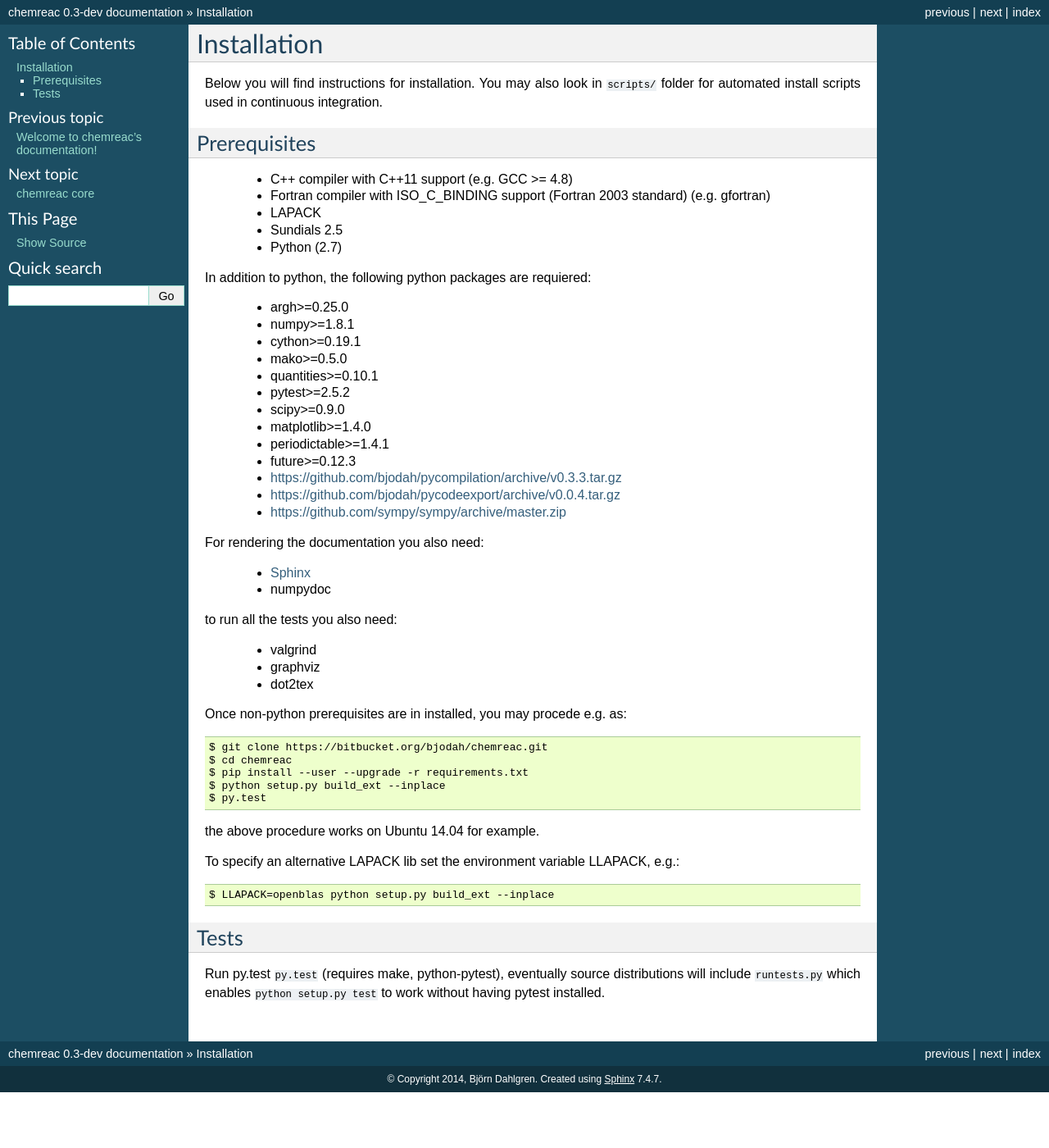
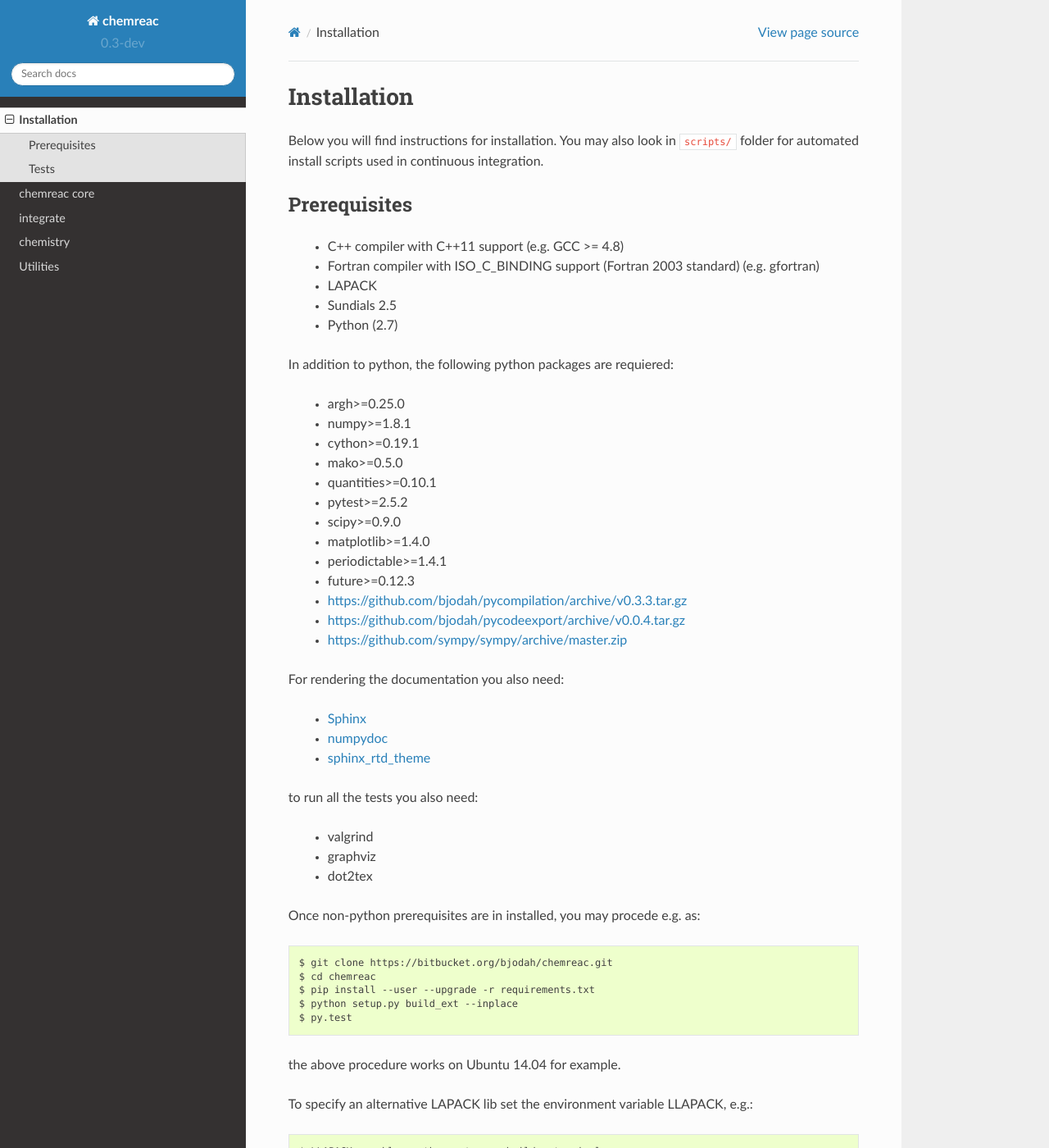
Before and after one commit to chemreac/chemreac, a Sphinx documentation site: the page built from docs/install.rst, in a window 1280 px wide and 1400 px high. Shown: the whole window at 82% size. Built offline with Sphinx 7.4.7 and the Read the Docs theme 2.0.0, drawn with Linux system fonts in a browser that asks for light colours; some of the changed text lies outside the part shown.

Commit message:
Read the docs fix [skip ci]

```diff
--- a/README.rst
+++ b/README.rst
@@ -46,7 +51,8 @@ In addition to python, the following python packages are requiered:
 For rendering the documentation you also need:
 
    * `Sphinx <http://sphinx-doc.org/>`_
-   * numpydoc
+   * `numpydoc <https://pypi.python.org/pypi/numpydoc>`_
+   * `sphinx_rtd_theme <https://pypi.python.org/pypi/sphinx_rtd_theme>`_
 
 to run all the tests you also need:
 
@@ -91,8 +97,8 @@ Continuous integration
 ----------------------
 Build status at drone.io:
 
-.. image:: https://drone.io/bitbucket.org/bjodah/chemreac/status.png
-   :target: https://drone.io/bitbucket.org/bjodah/chemreac/latest
+.. image:: https://drone.io/github.com/bjodah/chemreac/status.png
+   :target: https://drone.io/github.com/bjodah/chemreac/latest
 
 Build status at travis-ci:
 
--- a/docs/conf.py
+++ b/docs/conf.py
@@ -14,6 +14,8 @@
 
 import sys
 import os
+
+import sphinx_rtd_theme
 
 # If extensions (or modules to document with autodoc) are in another directory,
 # add these directories to sys.path here. If the directory is relative to the
@@ -104,7 +106,7 @@ pygments_style = 'sphinx'
 
 # The theme to use for HTML and HTML Help pages.  See the documentation for
 # a list of builtin themes.
-html_theme = 'default'
+html_theme = "sphinx_rtd_theme"  # 'default'
 
 # Theme options are theme-specific and customize the look and feel of a theme
 # further.  For a list of options available for each theme, see the
@@ -112,7 +114,7 @@ html_theme = 'default'
 #html_theme_options = {}
 
 # Add any paths that contain custom themes here, relative to this directory.
-#html_theme_path = []
+html_theme_path = [sphinx_rtd_theme.get_html_theme_path()]
 
 # The name for this set of Sphinx documents.  If None, it defaults to
 # "<project> v<release> documentation".
--- a/setup.py
+++ b/setup.py
@@ -13,6 +13,7 @@ DEBUG = True if os.environ.get('USE_DEBUG', False) else False
 USE_OPENMP = True if os.environ.get('USE_OPENMP', False) else False
 LLAPACK = os.environ.get('LLAPACK', 'lapack')
 
+on_rtd = os.environ.get('READTHEDOCS', None) == 'True'
 if (os.environ.get('DRONE', 'false') == 'true' or
     os.environ.get('TRAVIS', 'flse') == 'true'):
     # 'fast' implies march=native which fails on current version of docker.
@@ -42,7 +43,7 @@ class PyTest(Command):
 
 cmdclass_ = {'test': PyTest}
 
-if '--help'in sys.argv[1:] or sys.argv[1] in (
+if on_rtd or '--help' in sys.argv[1:] or sys.argv[1] in (
         '--help-commands', 'egg_info', 'clean', '--version'):
     # Enbale pip to probe setup.py before all requirements are installed
     ext_modules_ = []
```
Also changed, not shown: other parts of README.rst (+6 -1 lines), 1 other file.
